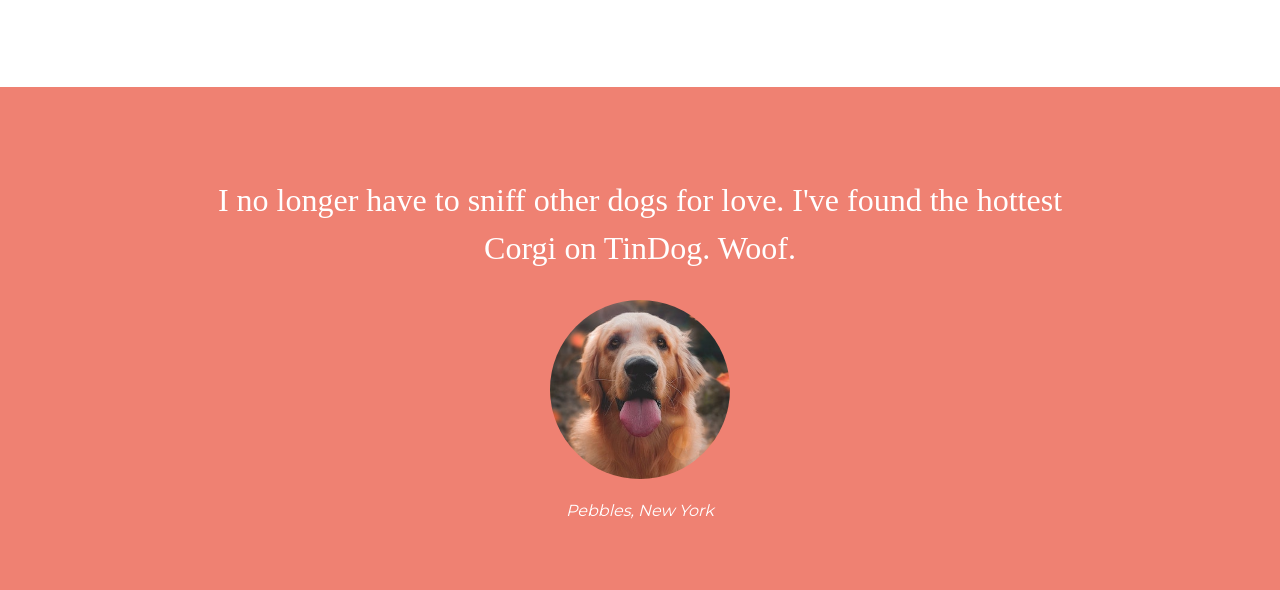
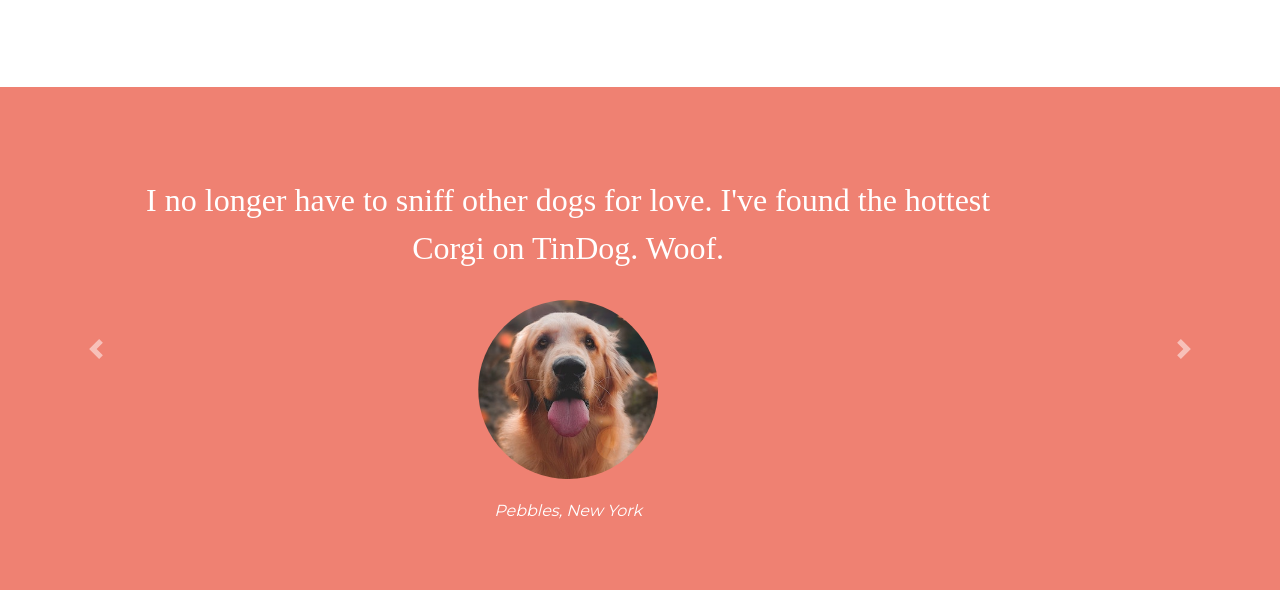
Before and after one commit to AnubhavMadhav/TinDog, a plain HTML site: page index.html in a window 1280 px wide. Shown: the part 1113-1703 px from the top of the page. Drawn offline with nearby package versions, Linux system fonts and the light colour scheme.

Commit message:
Carousels added in Testimonials

```diff
--- a/css/styles.css
+++ b/css/styles.css
@@ -98,10 +98,13 @@ p {
 /* Testimonials */
 
 #testimonials {
-    padding: 7% 15%;
     background-color: #ef8172;
     text-align: center;
     color: white;
+}
+
+.carousel-item {
+    padding: 7% 15%;
 }
 
 .testimonial-image {
--- a/index.html
+++ b/index.html
@@ -93,14 +93,35 @@
 
     <section id="testimonials">
 
-        <h2>I no longer have to sniff other dogs for love. I've found the hottest Corgi on TinDog. Woof.</h2>
-        <img class="testimonial-image" src="images/dog-img.jpg" alt="dog-profile">
-        <br>
-        <em>Pebbles, New York</em>
+        <div id="carouselExampleControls" class="carousel slide" data-ride="carousel">
+            <div class="carousel-inner">
+                <div class="carousel-item active">
+                    <h2>I no longer have to sniff other dogs for love. I've found the hottest Corgi on TinDog. Woof.</h2>
+                    <img class="testimonial-image" src="images/dog-img.jpg" alt="dog-profile">
+                    <br>
+                    <em>Pebbles, New York</em>
+                </div>
+                <div class="carousel-item">
+                    <h2 class="testimonial-text">My dog used to be so lonely, but with TinDog's help, they've found the love of their life. I think.</h2>
+                    <img class="testimonial-image" src="images/lady-img.jpg" alt="lady-profile">
+                    <br>
+                    <em>Beverly, Illinois</em>
+                </div>
 
-        <!-- <h2 class="testimonial-text">My dog used to be so lonely, but with TinDog's help, they've found the love of their life. I think.</h2>
-    <img class="testimonial-image" src="images/lady-img.jpg" alt="lady-profile">
-    <em>Beverly, Illinois</em> -->
+            </div>
+            <a class="carousel-control-prev" href="#carouselExampleControls" role="button" data-slide="prev">
+                <span class="carousel-control-prev-icon" aria-hidden="true"></span>
+
+            </a>
+            <a class="carousel-control-next" href="#carouselExampleControls" role="button" data-slide="next">
+                <span class="carousel-control-next-icon" aria-hidden="true"></span>
+
+            </a>
+        </div>
+
+
+
+
 
     </section>
 
```
